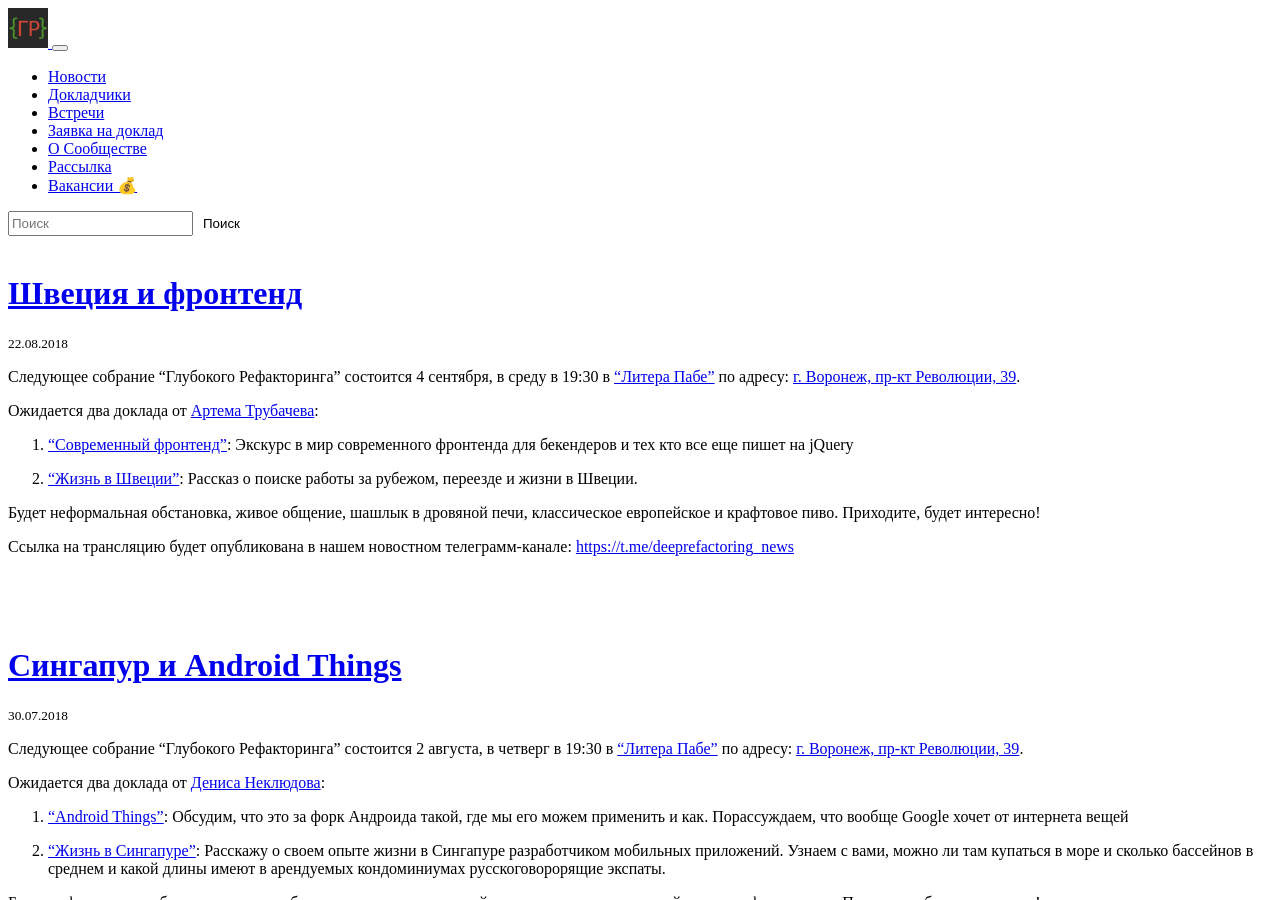
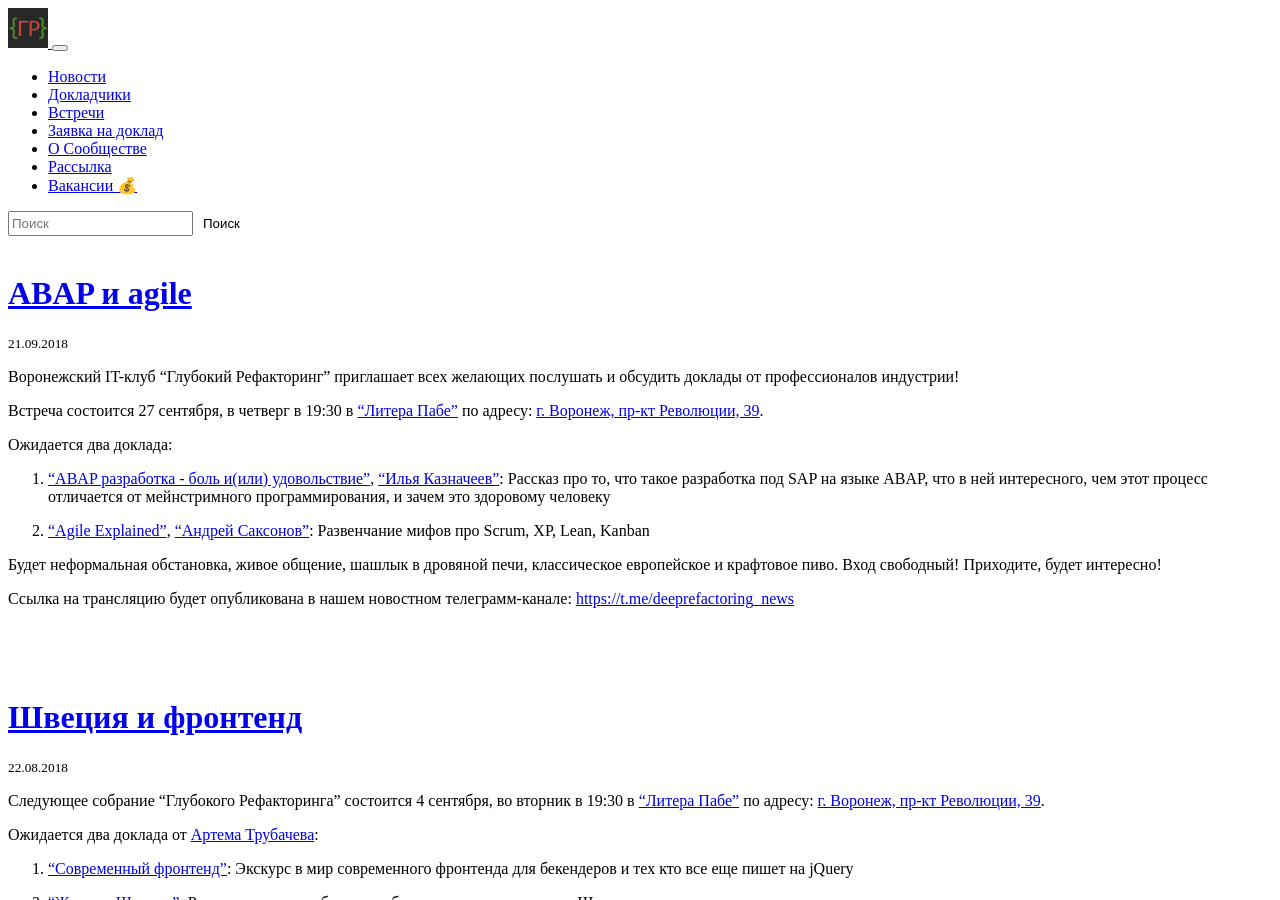
Before and after one commit to deeprefactoring/deeprefactoring.github.io, a Jekyll site: the page built from index.html, in a window 1280 px wide and 900 px high. Built offline with Jekyll 4.4.1, drawn with Linux system fonts in a browser that asks for light colours; nearby versions of some CDN libraries; the list of posts is cut into pages by our own code; some of the changed text lies outside the part shown.

Commit message:
Add 34 meetup (#136)

```diff
--- /dev/null
+++ b/_papers/34-abap.md
@@ -0,0 +1,15 @@
+---
+layout: paper
+
+title: ABAP разработка - боль и(или) удовольствие
+event_date: 2018.09.27
+meetup_slug: 34
+speaker_slug: ilya-kaznacheev
+
+youtube_id:
+speakerdeck_direct:
+speakerdeck_id:
+
+about: |
+ Рассказ про то, что такое разработка под SAP на языке ABAP, что в ней интересного, чем этот процесс отличается от мейнстримного программирования, и зачем это здоровому человеку
+---
--- /dev/null
+++ b/_papers/34-agile.md
@@ -0,0 +1,15 @@
+---
+layout: paper
+
+title: Agile Explained
+event_date: 2018.09.27
+meetup_slug: 34
+speaker_slug: andrey-saksonov
+
+youtube_id:
+speakerdeck_direct:
+speakerdeck_id:
+
+about: |
+ Развенчание мифов про Scrum, XP, Lean, Kanban
+---
--- a/_posts/2018-08-22-meetup-33.md
+++ b/_posts/2018-08-22-meetup-33.md
@@ -9,10 +9,9 @@ categories:
   - blog
 logo: /assets/meetups/33/logo.png
 permalink: /meetup/33/
-redirect_from: /meetup/next/
 ---
 
-Следующее собрание “Глубокого Рефакторинга” состоится 4 сентября, в среду в 19:30 в ["Литера Пабе"]({% link pages/litera_b.md %}) по адресу: [г. Воронеж, пр-кт Революции, 39](http://go.2gis.com/knmv6).
+Следующее собрание “Глубокого Рефакторинга” состоится 4 сентября, во вторник в 19:30 в ["Литера Пабе"]({% link pages/litera_b.md %}) по адресу: [г. Воронеж, пр-кт Революции, 39](http://go.2gis.com/knmv6).
 
 Ожидается два доклада от [Артема Трубачева]({% link _speakers/artem-trubachev.md %}):
 
--- /dev/null
+++ b/_posts/2018-09-21-meetup-34.md
@@ -0,0 +1,27 @@
+---
+layout: meetup
+
+title: "ABAP и agile"
+meetup_slug: 34
+event_date: 2018.09.27
+categories:
+  - meetup
+  - blog
+logo: /assets/meetups/34/logo.png
+permalink: /meetup/34/
+redirect_from: /meetup/next/
+---
+
+Воронежский IT-клуб “Глубокий Рефакторинг” приглашает всех желающих послушать и обсудить доклады от профессионалов индустрии!
+
+Встреча состоится 27 сентября, в четверг в 19:30 в ["Литера Пабе"]({% link pages/litera_b.md %}) по адресу: [г. Воронеж, пр-кт Революции, 39](http://go.2gis.com/knmv6).
+
+Ожидается два доклада:
+
+1. ["ABAP разработка - боль и(или) удовольствие"]({% link _papers/34-abap.md %}), ["Илья Казначеев"]({% link _speakers/ilya-kaznacheev.md %}): Рассказ про то, что такое разработка под SAP на языке ABAP, что в ней интересного, чем этот процесс отличается от мейнстримного программирования, и зачем это здоровому человеку
+
+2. ["Agile Explained"]({% link _papers/34-agile.md %}), ["Андрей Саксонов"]({% link _speakers/andrey-saksonov.md %}): Развенчание мифов про Scrum, XP, Lean, Kanban
+
+Будет неформальная обстановка, живое общение, шашлык в дровяной печи, классическое европейское и крафтовое пиво. Вход свободный! Приходите, будет интересно!
+
+Ссылка на трансляцию будет опубликована в нашем новостном телеграмм-канале: [https://t.me/deeprefactoring_news](tg://resolve?domain=deeprefactoring_news)
```
Also changed, not shown: _speakers/andrey-saksonov.md (added, +14 -0 lines), _speakers/ilya-kaznacheev.md (added, +18 -0 lines), assets/avatars/andrey-saksonov.jpg (added), assets/avatars/ilya-kaznacheev.jpg (added), assets/meetups/34/logo.png (added).
